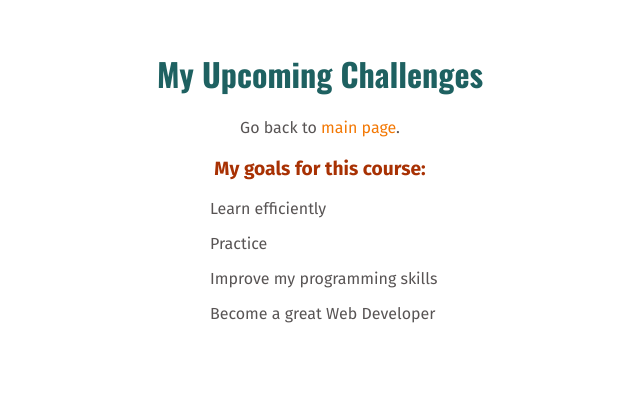
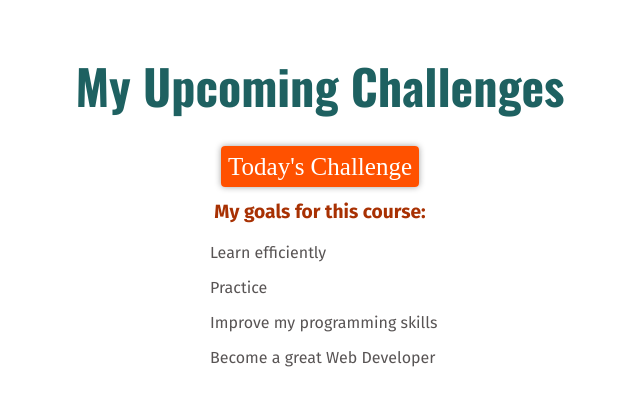
Before and after one commit to cosminadudas/daily_challenges, a plain HTML site: page full-week.html in a window 1280 px wide. Shown: the whole page, without its empty margins (320-960 px from the left). Drawn offline with nearby package versions, Linux system fonts and the light colour scheme.

Commit message:
deletes the second paragraph of the full week page and styles the a tag as a button

```diff
--- a/full-week.html
+++ b/full-week.html
@@ -27,7 +27,7 @@
   <body>
     <h1>My Upcoming Challenges</h1>
 
-    <p>Go back to <a href="index.html">main page</a>.</p>
+    <a href="index.html">Today's Challenge</a>
     <p class="goals">My goals for this course:</p>
 
     <div>
--- a/styles/full-week.css
+++ b/styles/full-week.css
@@ -1,3 +1,22 @@
+h1 {
+  font-size: 48px;
+}
+
+a {
+  color: white;
+  font-size: 25px;
+  background-color: rgb(255, 81, 0);
+  /* border: solid gray 2px; */
+  padding: 7px;
+  border-radius: 4px;
+  box-shadow: 0 0 6px 0 rgba(22, 22, 22, 0.4);
+}
+
+a:hover {
+  text-decoration: none;
+  background-color: rgb(236, 152, 41);
+}
+
 div {
   width: 300px;
   margin: 0 auto;
```
